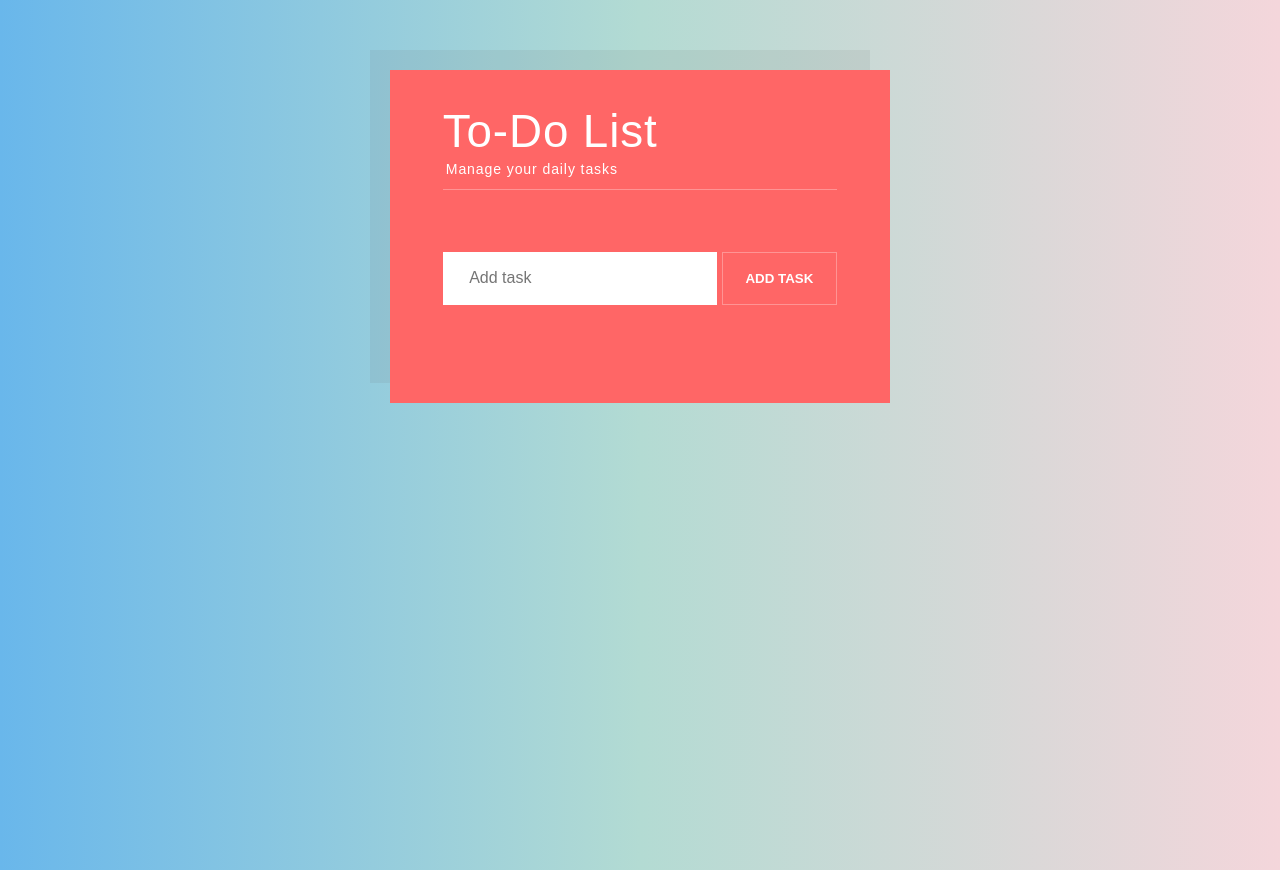
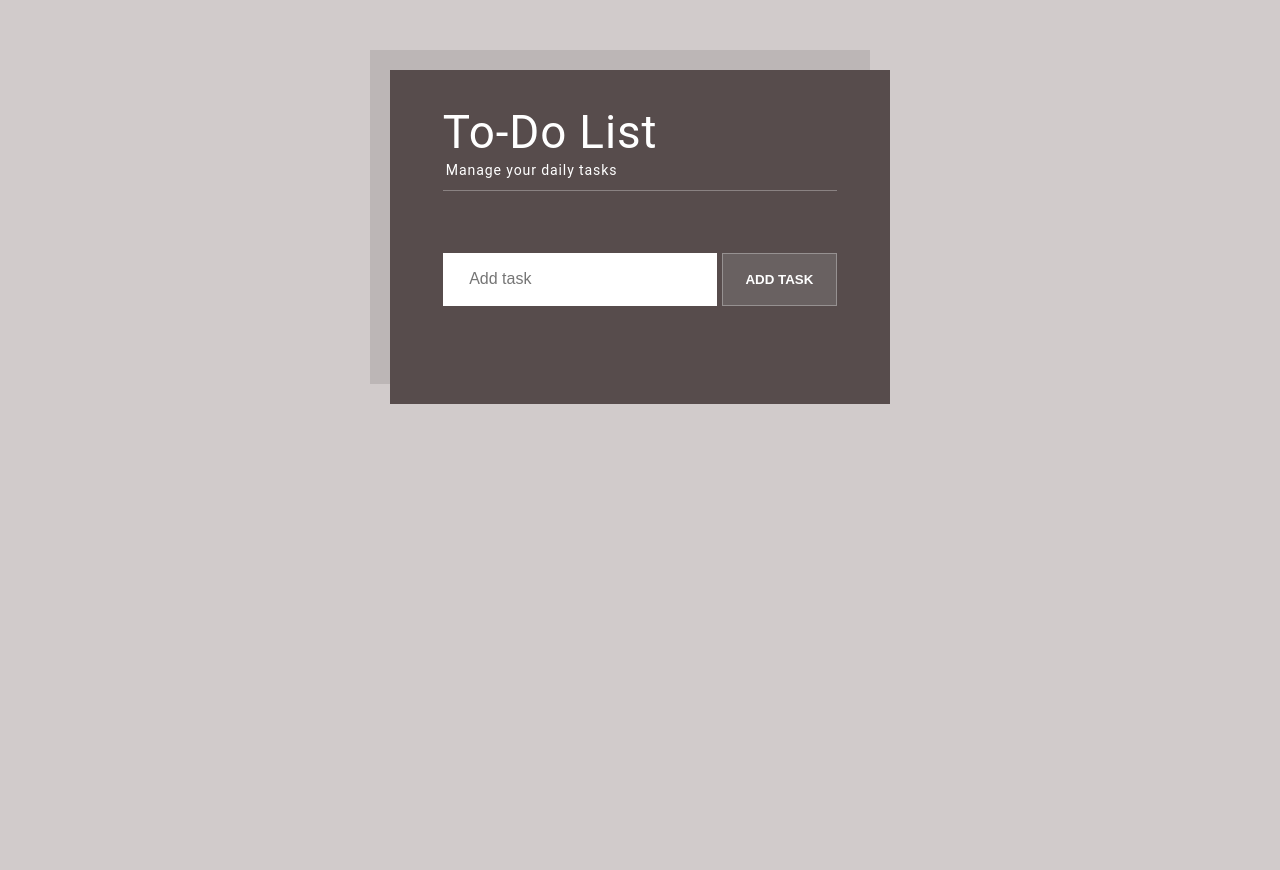
Before and after one commit to HugoJATavares/to-do-list-app, a React (Create React App) app: page / in a window 1280 px wide. Built offline with nearby package versions, Linux system fonts and the light colour scheme.

Commit message:
Change styling; project completed

```diff
--- a/src/ToDo.css
+++ b/src/ToDo.css
@@ -66,7 +66,7 @@
 .ToDo-edit-form button {
     padding: 0 1.3rem;
     border: none;
-    background: #ff6666;
+    background: #696161;
     color: #fff;
     text-transform: uppercase;
     font-weight: bold;
@@ -76,7 +76,7 @@
     transition: background 0.2s ease-out;
 }
 .ToDo-edit-form button:hover {
-    background: #ff5e5e;
+    background: #746969;
 }
 .ToDo-edit-form input, .ToDo-edit-form button {
     font-family: "Quicksand", sans-serif;
--- a/src/ToDoForm.css
+++ b/src/ToDoForm.css
@@ -21,7 +21,7 @@
 .ToDoForm button {
     padding: 0 1.3rem;
     border: none;
-    background: #ff6666;
+    background: #696161;
     color: #fff;
     text-transform: uppercase;
     font-weight: bold;
--- a/src/ToDoList.css
+++ b/src/ToDoList.css
@@ -2,9 +2,9 @@
     margin: 4rem auto;
     padding: 2rem 3rem 3rem;
     max-width: 500px;
-    background: #ff6666;
+    background: #574c4c;
     color: #fff;
-    box-shadow: -20px -20px 0px 0px rgba(100, 100, 100, 0.1)
+    box-shadow: -20px -20px 0px 0px rgba(0, 0, 0, 0.1)
 }
 
 .ToDoList ul{
--- a/src/index.css
+++ b/src/index.css
@@ -6,8 +6,8 @@
 
 html,
 body {
-  background: linear-gradient(90deg, #69b7eb, #b3dbd3, #f4d6db);
+  background: #d1cbcb;
   font-size: 1.1rem;
-  font-family: "Quicksand", sans-serif;
+  font-family: "Roboto", sans-serif;
   height: 100%;
 }
```
